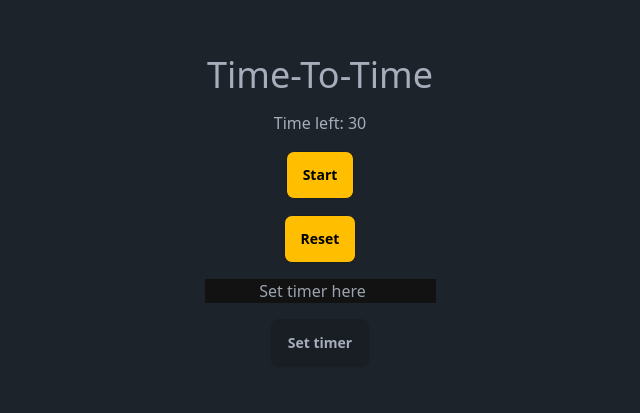
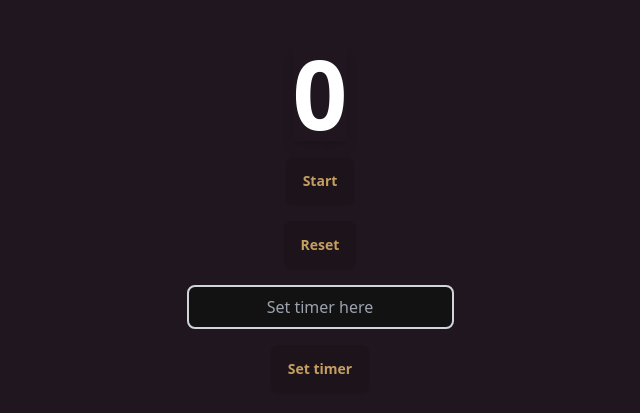
Before and after one commit to SimonThor12/timer-alarm-app, a React (Vite) app: page / in a window 1280 px wide. Shown: the part 189-602 px from the top of the page, without its empty margins (320-960 px from the left). Built offline with nearby package versions, Linux system fonts and the light colour scheme.

Commit message:
TimerDisplay extracted into component and styled.

```diff
--- /dev/null
+++ b/src/Footer.tsx
@@ -0,0 +1,55 @@
+function Footer() {
+  return (
+    <div
+      className="btm-nav "
+      data-theme="cupcake">
+      <button>
+        <svg
+          xmlns="http://www.w3.org/2000/svg"
+          className="h-5 w-5"
+          fill="none"
+          viewBox="0 0 24 24"
+          stroke="currentColor">
+          <path
+            strokeLinecap="round"
+            strokeLinejoin="round"
+            strokeWidth="2"
+            d="M3 12l2-2m0 0l7-7 7 7M5 10v10a1 1 0 001 1h3m10-11l2 2m-2-2v10a1 1 0 01-1 1h-3m-6 0a1 1 0 001-1v-4a1 1 0 011-1h2a1 1 0 011 1v4a1 1 0 001 1m-6 0h6"
+          />
+        </svg>
+      </button>
+      <button>
+        <svg
+          xmlns="http://www.w3.org/2000/svg"
+          className="h-5 w-5"
+          fill="none"
+          viewBox="0 0 24 24"
+          stroke="currentColor">
+          <path
+            strokeLinecap="round"
+            strokeLinejoin="round"
+            strokeWidth="2"
+            d="M13 16h-1v-4h-1m1-4h.01M21 12a9 9 0 11-18 0 9 9 0 0118 0z"
+          />
+        </svg>
+      </button>
+      <button>
+        <svg
+          xmlns="http://www.w3.org/2000/svg"
+          className="h-5 w-5"
+          fill="none"
+          viewBox="0 0 24 24"
+          stroke="currentColor">
+          <path
+            strokeLinecap="round"
+            strokeLinejoin="round"
+            strokeWidth="2"
+            d="M9 19v-6a2 2 0 00-2-2H5a2 2 0 00-2 2v6a2 2 0 002 2h2a2 2 0 002-2zm0 0V9a2 2 0 012-2h2a2 2 0 012 2v10m-6 0a2 2 0 002 2h2a2 2 0 002-2m0 0V5a2 2 0 012-2h2a2 2 0 012 2v14a2 2 0 01-2 2h-2a2 2 0 01-2-2z"
+          />
+        </svg>
+      </button>
+    </div>
+  );
+}
+
+export default Footer;
--- a/src/Timer.tsx
+++ b/src/Timer.tsx
@@ -1,13 +1,13 @@
 import { useState, useEffect, SetStateAction } from "react";
-import VideoComponent from "./VideoComponent";
+import TimerDisplay from "./TimerDisplay";
 
 function Timer() {
-  const [timeLeft, setTimeLeft] = useState(30);
+  const [timeLeft, setTimeLeft] = useState(0);
   const [isTicking, setIsTicking] = useState(false);
   const [input, setInput] = useState("");
 
   function fetchVideoOnZeroTime(time: number) {
-    if (time == 0) {
+    if (time == 0 && isTicking) {
       window.location.href = "https://www.youtube.com/watch?v=xm3YgoEiEDc";
     }
   }
@@ -28,7 +28,7 @@ function Timer() {
   }
 
   const resetTimer = () => {
-    setTimeLeft(60); // Reset to the initial value
+    setTimeLeft(0); // Reset to the initial value
   };
 
   const setTimer = () => {
@@ -47,26 +47,26 @@ function Timer() {
 
   return (
     <div
-      data-theme="dark"
+      data-theme="coffee"
       className="flex flex-col items-center justify-center min-h-screen">
-      <h1 className="text-4xl text-center">Time-To-Time</h1>
-      <h2 className="mt-4">Time left: {timeLeft}</h2>
+      <TimerDisplay timeLeft={timeLeft} />
       <button
-        className="btn bg-warning mt-4 text-black"
+        className="btn mt-4"
         onClick={toggleTimer}>
         {isTicking ? "Pause" : "Start"}
       </button>
       <button
-        className="btn bg-warning mt-4 text-black"
+        className="btn mt-4"
         onClick={resetTimer}>
         Reset
       </button>
       <input
         value={input}
         onChange={handleInputChange}
-        type="number"
-        className="text-center mt-4"
-        placeholder="Set timer here"></input>
+        className="text-center mt-4 px-4 py-2 rounded-lg border-2 border-gray-300 focus:border-blue-500 focus:ring-2 focus:ring-blue-500 focus:outline-none transition duration-300 ease-in-out transform focus:scale-105"
+        placeholder="Set timer here"
+      />
+
       <button
         className="btn mt-4"
         onClick={setTimer}>
--- /dev/null
+++ b/src/TimerDisplay.tsx
@@ -0,0 +1,11 @@
+type TimerDisplayProps = {
+  timeLeft: number;
+};
+
+const TimerDisplay = ({ timeLeft }: TimerDisplayProps) => {
+  return (
+    <h1 className="mt-4 text-8xl font-bold text-white shadow-lg">{timeLeft}</h1>
+  );
+};
+
+export default TimerDisplay;
--- a/src/main.tsx
+++ b/src/main.tsx
@@ -2,6 +2,7 @@ import { StrictMode } from "react";
 import { createRoot } from "react-dom/client";
 import "./index.css";
 import Timer from "./Timer.tsx";
+import Footer from "./Footer.tsx";
 
 createRoot(document.getElementById("root")!).render(
   <StrictMode>
--- a/tailwind.config.js
+++ b/tailwind.config.js
@@ -8,7 +8,7 @@ export default {
 
   daisyui: {
     themes: true, // false: only light + dark | true: all themes | array: specific themes like this ["light", "dark", "cupcake"]
-    darkTheme: "dark", // name of one of the included themes for dark mode
+    darkTheme: "dark, business, coffee", // name of one of the included themes for dark mode
     base: true, // applies background color and foreground color for root element by default
     styled: true, // include daisyUI colors and design decisions for all components
     utils: true, // adds responsive and modifier utility classes
```
